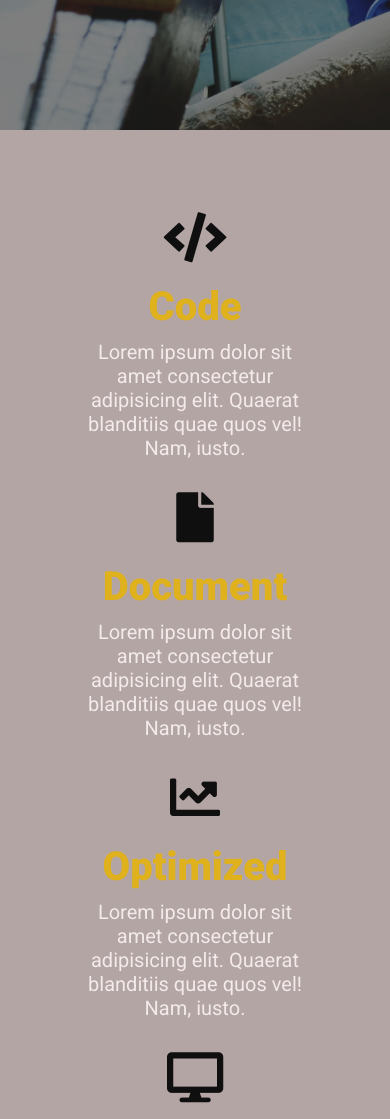
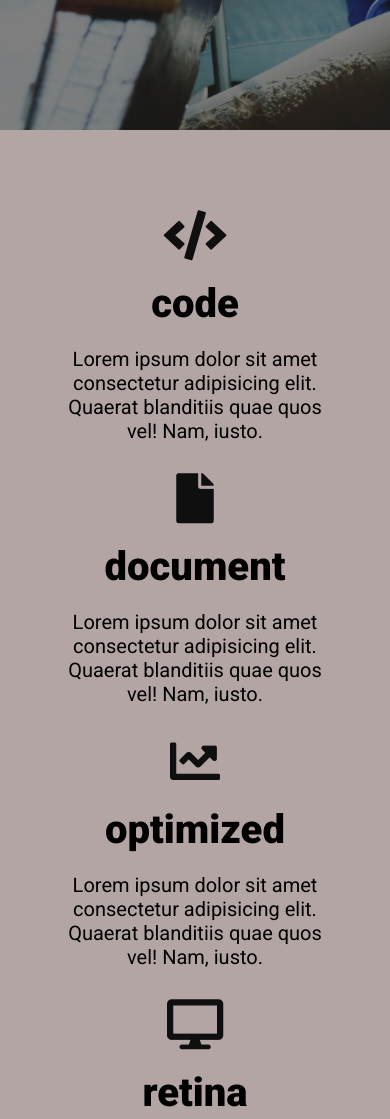
Before and after one commit to yousef-ghanim/ewb-agency, a plain HTML site: page index.html in a window 390 px wide. Shown: the part 700-1819 px from the top of the page. Drawn offline with Linux system fonts and the light colour scheme.

Commit message:
skills responsive ready his way

```diff
--- a/index.html
+++ b/index.html
@@ -45,7 +45,8 @@
     </header>
     <!-- end of banner -->
     <!-- skills -->
-    <section class="skills-container">
+    <section class="skills">
+      <div class="skills-container">
         <article class="skill">
           <a href="#"><i class="fas fa-code"></i></a>
           <h1 class="skills-title">code</h1>
@@ -78,6 +79,7 @@
             blanditiis quae quos vel! Nam, iusto.
           </p>
         </article>
+      </div>
     </section>
     <!-- end of skills -->
     <script src="app.js"></script>
--- a/style.css
+++ b/style.css
@@ -157,51 +157,44 @@ header {
 /* End of banner */
 
 /* skills */
-.skills-container {
-  /* display: flex;
-  justify-content: space-around;
-  align-items: center; */
-  display: grid;
-  grid-template-columns: repeat(4, 1fr);
-  padding: 8rem 5rem;
-  grid-column-gap: 3rem;
+.skills {
+  padding: 5rem 0;
   background-color: var(--gray-color);
 }
+.skills-container {
+  /* text-align: center; */
+  margin: 0 auto;
+  max-width: 95vw;
+}
 .skill {
-  /* width: 25%; */
   text-align: center;
-  /* margin: 0 3rem; */
+  /* width: 75%; */
+  margin: 3rem 0;
 }
-.skill a {
+.skill i {
   font-size: 5rem;
   color: var(--black-color);
 }
 .skills-title {
-  margin-top: 1.5rem;
   font-size: 4rem;
   font-weight: 900;
-  text-transform: capitalize;
-  color: var(--yellow-color);
+  margin: 2rem 0;
 }
-.skill p {
+.class-text {
   font-size: 2rem;
-  margin-top: 2rem;
-  color: var(--white-color);
-  /* width: 100%; */
+  width: 75%;
+  margin: auto;
 }
-@media (max-width: 900px) {
+@media (min-width: 700px) {
   .skills-container {
+    display: grid;
     grid-template-columns: 1fr 1fr;
+    grid-column-gap: 5rem;
   }
 }
-@media (max-width: 670px) {
+@media (min-width: 1200px) {
   .skills-container {
-    display: block;
-  }
-  .skill p {
-    margin-bottom: 3rem;
-    max-width: 75%;
-    margin: 1rem auto 3rem auto;
+    grid-template-columns: repeat(4, 1fr);
   }
 }
 /* end of skills */
```
Lines whose indentation alone changed are shown as unchanged.
